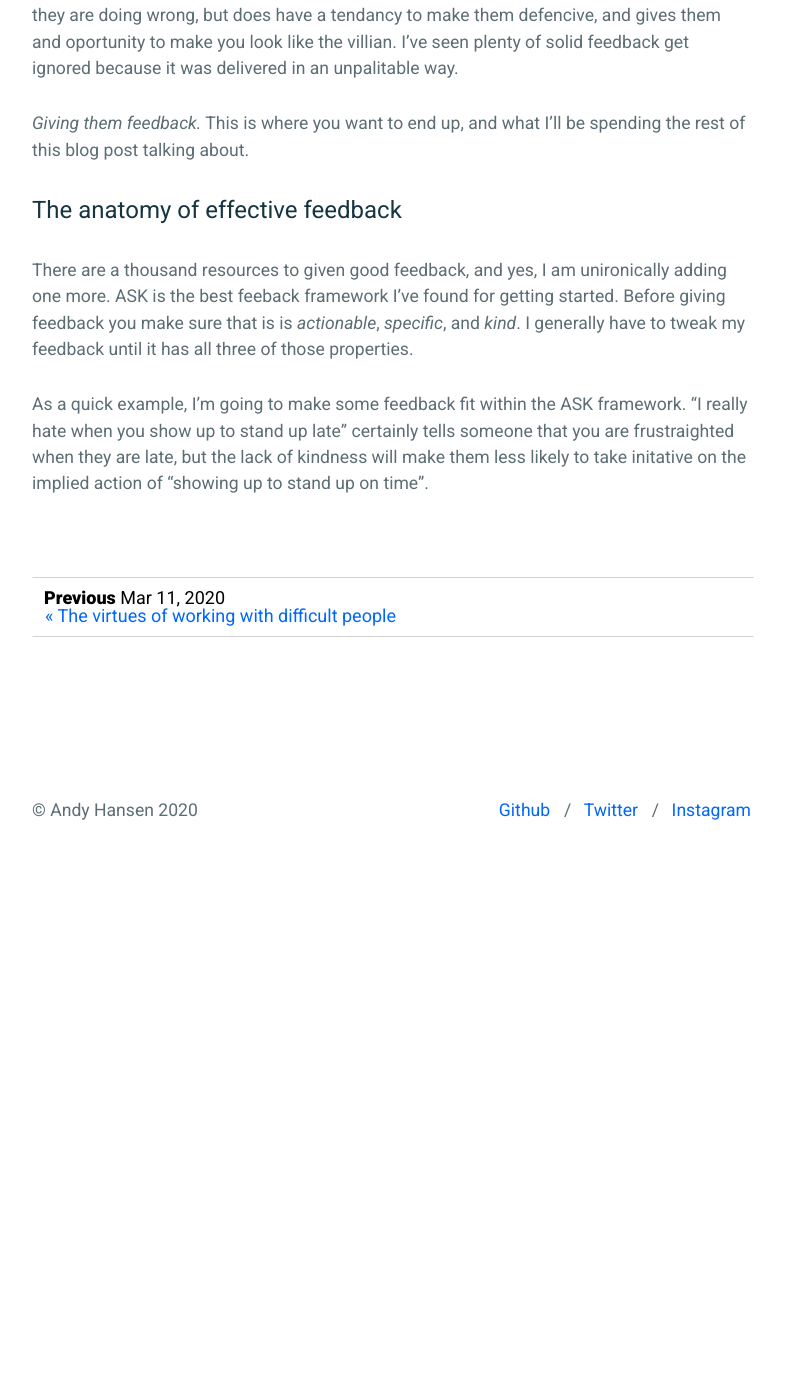
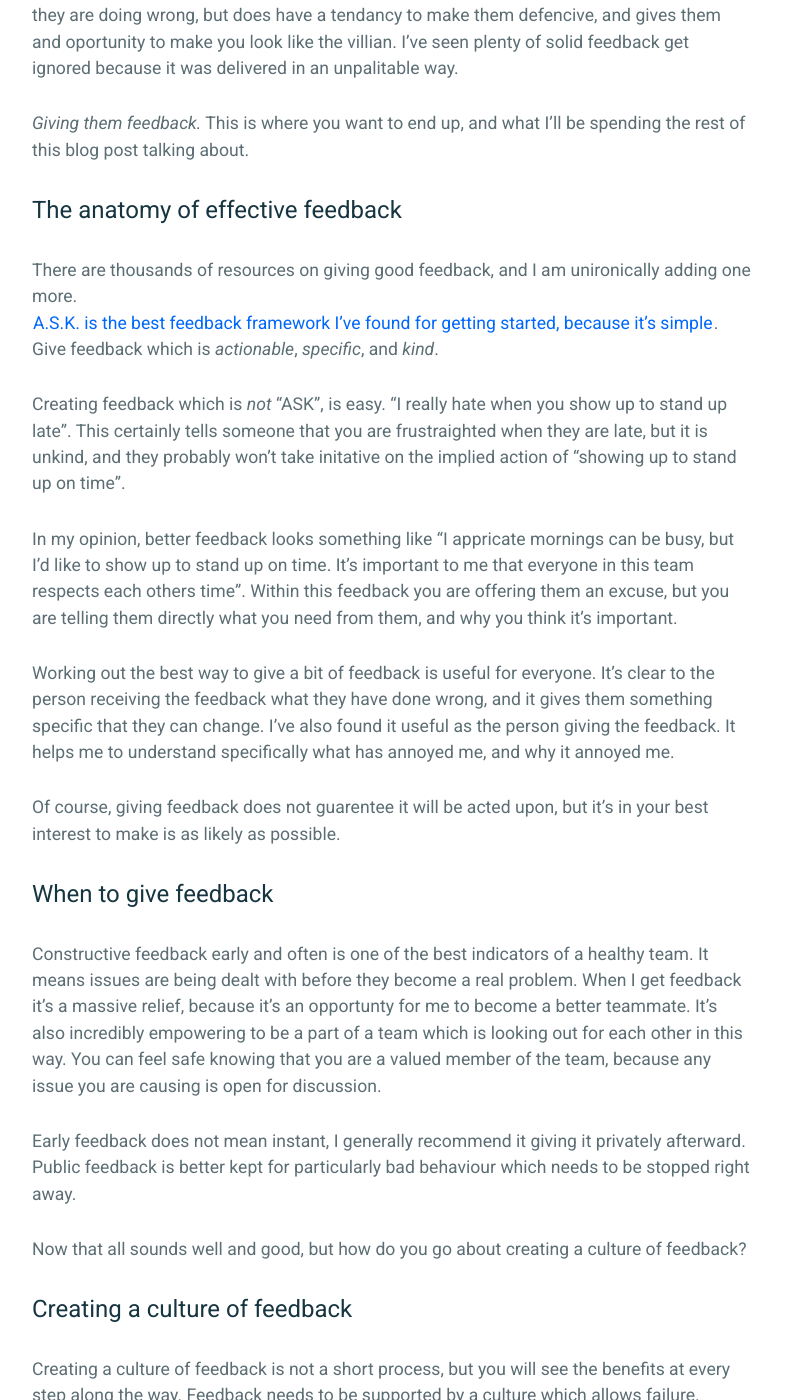
Before and after one commit to andyhansen/blog, a Jekyll site: the page built from _posts/2020-05-02-how-to-be-annoyed.md, in a window 1280 px wide and 1400 px high, scrolled down 1508 px. Shown: the whole window, without its empty margins (248-1033 px from the left). Built offline with Jekyll 4.4.1, drawn with Linux system fonts in a browser that asks for light colours; nearby versions of some CDN libraries; comment, search, counter and statistics services are not loaded; before the commit the page ends 2491 px from its top, so only the background shows below that; some of the changed text lies outside the part shown.

Commit message:
a bunch on feedback

```diff
--- a/_posts/2020-05-02-how-to-be-annoyed.md
+++ b/_posts/2020-05-02-how-to-be-annoyed.md
@@ -50,10 +50,55 @@ This is where you want to end up, and what I'll be spending the rest of this blo
 
 ## The anatomy of effective feedback
 
-There are a thousand resources to given good feedback, and yes, I am unironically adding one more.
-ASK is the best feeback framework I've found for getting started.
-Before giving feedback you make sure that is is *actionable*, *specific*, and *kind*.
-I generally have to tweak my feedback until it has all three of those properties.
+There are thousands of resources on giving good feedback, and I am unironically adding one more.
+[A.S.K. is the best feedback framework I've found for getting started, because it's simple](https://medium.com/unsupervised-learning/giving-actionable-specific-and-kind-feedback-6fc83eb04a65).
+Give feedback which is *actionable*, *specific*, and *kind*.
 
-As a quick example, I'm going to make some feedback fit within the ASK framework.
-"I really hate when you show up to stand up late" certainly tells someone that you are frustraighted when they are late, but the lack of kindness will make them less likely to take initative on the implied action of "showing up to stand up on time".
+Creating feedback which is _not_ "ASK", is easy.
+"I really hate when you show up to stand up late".
+This certainly tells someone that you are frustraighted when they are late, but it is unkind, and they probably won't take initative on the implied action of "showing up to stand up on time".
+
+In my opinion, better feedback looks something like "I appricate mornings can be busy, but I'd like to show up to stand up on time. It's important to me that everyone in this team respects each others time".
+Within this feedback you are offering them an excuse, but you are telling them directly what you need from them, and why you think it's important.
+
+Working out the best way to give a bit of feedback is useful for everyone.
+It's clear to the person receiving the feedback what they have done wrong, and it gives them something specific that they can change.
+I've also found it useful as the person giving the feedback.
+It helps me to understand specifically what has annoyed me, and why it annoyed me.
+
+Of course, giving feedback does not guarentee it will be acted upon, but it's in your best interest to make is as likely as possible.
+
+## When to give feedback
+
+Constructive feedback early and often is one of the best indicators of a healthy team.
+It means issues are being dealt with before they become a real problem.
+When I get feedback it's a massive relief, because it's an opportunty for me to become a better teammate.
+It's also incredibly empowering to be a part of a team which is looking out for each other in this way.
+You can feel safe knowing that you are a valued member of the team, because any issue you are causing is open for discussion.
+
+Early feedback does not mean instant, I generally recommend it giving it privately afterward.
+Public feedback is better kept for particularly bad behaviour which needs to be stopped right away.
+
+Now that all sounds well and good, but how do you go about creating a culture of feedback?
+
+## Creating a culture of feedback
+
+Creating a culture of feedback is not a short process, but you will see the benefits at every step along the way.
+Feedback needs to be supported by a culture which allows failure.
+Getting feedback can mean you are failing in some (often minor) way.
+A culture of feedback where it is not safe to fail is a hostile environment, and will not last long.
+Your motivation when responding to feedback should be to become a better teammate, not to avoid punishment.
+
+The best way to kick start a culture of feedback is to give everyone the tools they need.
+Run small sessions (no more than 5ish) with each of your teams, giving them the fundamentals of feedback, and explaining why it's important.
+Use this session as a discussion, giving participants the opportuntiy to talk about what they think makes good or bad feedback.
+Over the next few weeks, the participants have a bit of homework: one positive, and one constructive piece of feedback for each member of their team.
+This is best done face-to-face, but over messages can work as well if the team is very new to this.
+In my experience, these sessions work as a great ice-breaker to the idea of feedback.
+
+To maintain that momentum, you can run these feedback sessions a few times each year.
+
+## Feedback can be positive
+
+I've focused on the negative here, but these tools can be used to give positive feedback as well.
+Positive feedback, can make a massive difference to a someones day.
```
